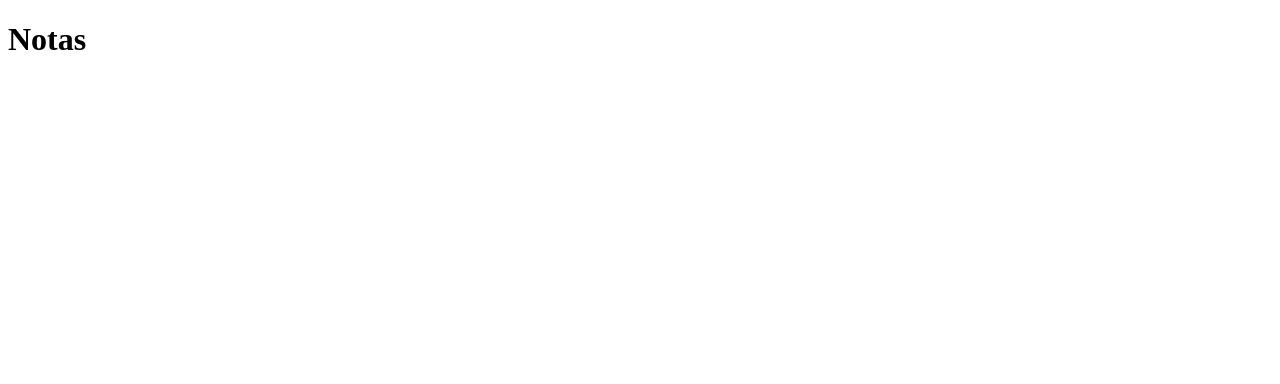
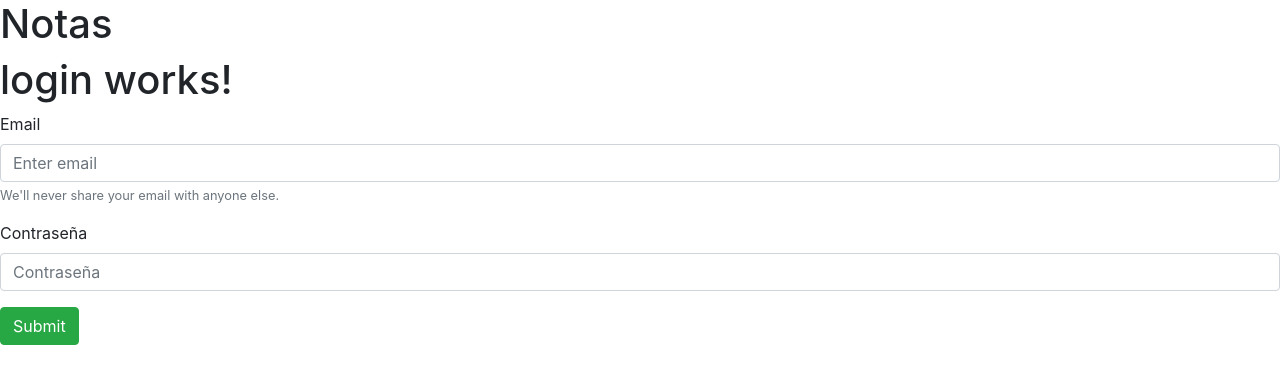
Before and after one commit to ArturoString/TFG, an Angular app: page / in a window 1280 px wide. Shown: the top 384 px of the page. Built offline with nearby package versions, Linux system fonts and the light colour scheme.

Commit message:
componente login empezado

```diff
--- a/src/app/app.component.html
+++ b/src/app/app.component.html
@@ -1 +1,2 @@
 <h1>{{title}}</h1>
+<app-login></app-login>
--- a/src/app/app.component.ts
+++ b/src/app/app.component.ts
@@ -1,4 +1,7 @@
 import { Component } from '@angular/core';
+import { NgModule } from '@angular/core';
+import { FormsModule } from '@angular/forms';
+
 
 @Component({
   selector: 'app-root',
--- a/src/app/login/login.component.html
+++ b/src/app/login/login.component.html
@@ -1 +1,15 @@
-<p>login works!</p>
+<h1>login works!</h1>
+<div>
+  <form>
+    <div class="form-group">
+      <label for="exampleInputEmail1">Email</label>
+      <input type="email" class="form-control" id="exampleInputEmail1" aria-describedby="emailHelp" placeholder="Enter email">
+      <small id="emailHelp" class="form-text text-muted">We'll never share your email with anyone else.</small>
+    </div>
+    <div class="form-group">
+      <label for="exampleInputPassword1">Contraseña</label>
+      <input type="password" class="form-control" id="exampleInputPassword1" placeholder="Contraseña">
+    </div>
+    <button type="submit" class="btn btn-success">Submit</button>
+  </form>
+</div>
--- a/src/index.html
+++ b/src/index.html
@@ -7,8 +7,16 @@
   <base href="/">
   <meta name="viewport" content="width=device-width, initial-scale=1">
   <link rel="icon" type="image/x-icon" href="favicon.ico">
+
+  <!--bootstrap-->
+  <link rel="stylesheet" href="https://stackpath.bootstrapcdn.com/bootstrap/4.3.1/css/bootstrap.min.css" integrity="sha384-ggOyR0iXCbMQv3Xipma34MD+dH/1fQ784/j6cY/iJTQUOhcWr7x9JvoRxT2MZw1T" crossorigin="anonymous">
 </head>
 <body>
   <app-root></app-root>
+
+  <!--bootstrap-->
+  <script src="https://code.jquery.com/jquery-3.3.1.slim.min.js" integrity="sha384-q8i/X+965DzO0rT7abK41JStQIAqVgRVzpbzo5smXKp4YfRvH+8abtTE1Pi6jizo" crossorigin="anonymous"></script>
+  <script src="https://cdnjs.cloudflare.com/ajax/libs/popper.js/1.14.7/umd/popper.min.js" integrity="sha384-UO2eT0CpHqdSJQ6hJty5KVphtPhzWj9WO1clHTMGa3JDZwrnQq4sF86dIHNDz0W1" crossorigin="anonymous"></script>
+  <script src="https://stackpath.bootstrapcdn.com/bootstrap/4.3.1/js/bootstrap.min.js" integrity="sha384-JjSmVgyd0p3pXB1rRibZUAYoIIy6OrQ6VrjIEaFf/nJGzIxFDsf4x0xIM+B07jRM" crossorigin="anonymous"></script>
 </body>
 </html>
```
